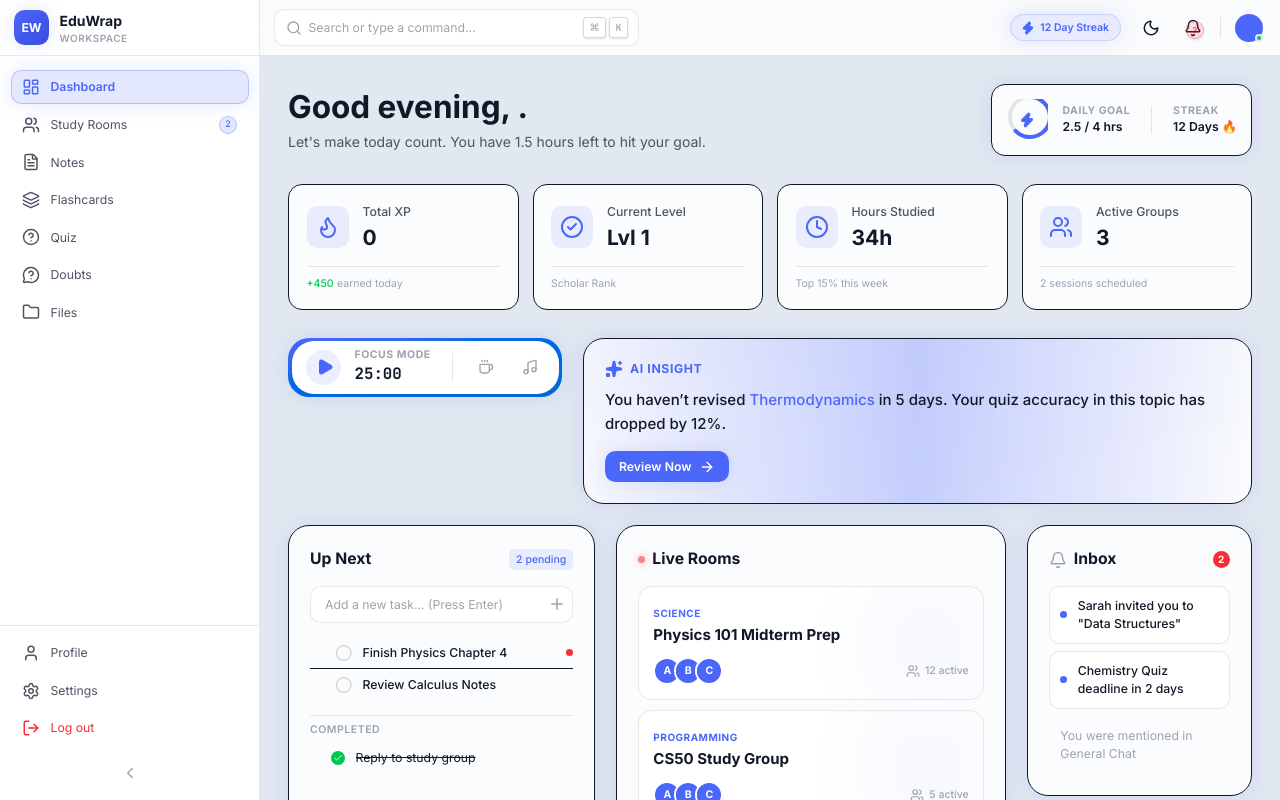
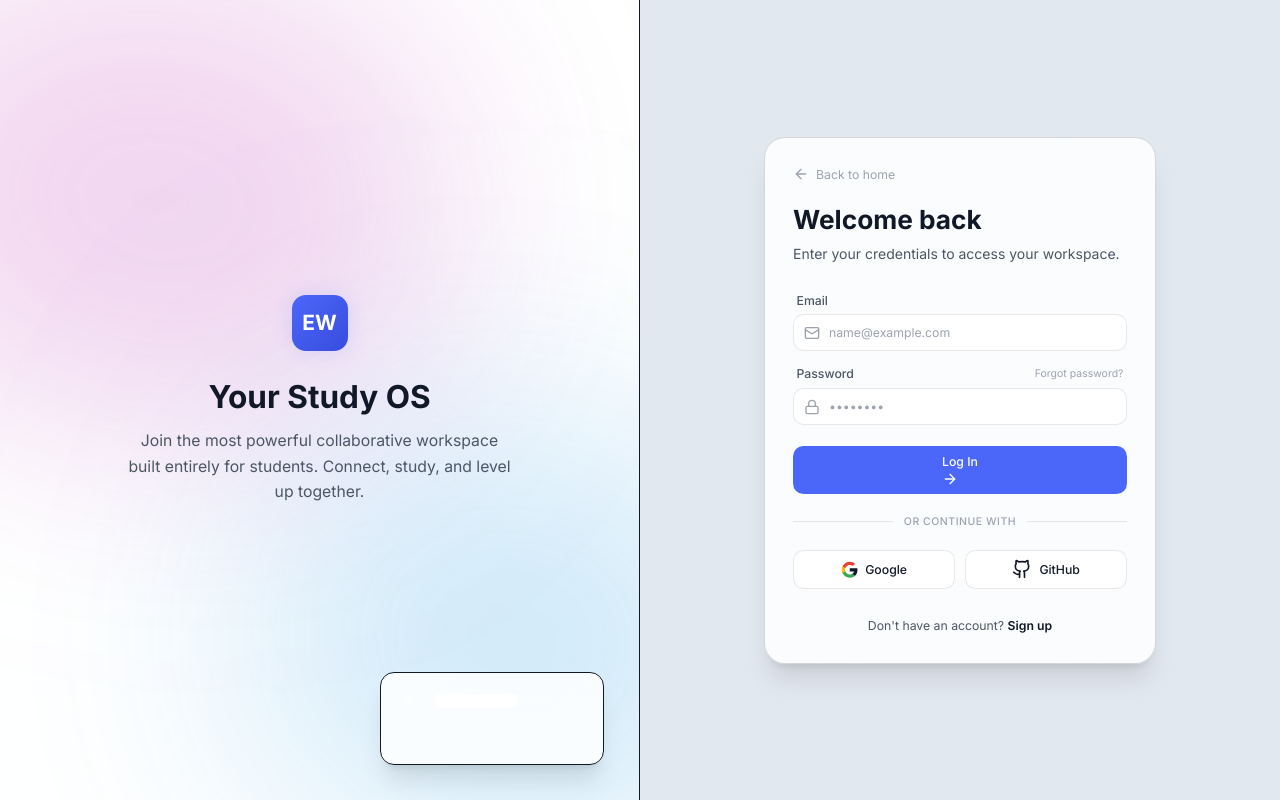
Before and after one commit to StudyApp-Project/EduWrap, a React (Vite) app: page /login in a window 1280 px wide. Before the commit this address led to /dashboard. Built offline with nearby package versions, Linux system fonts and the light colour scheme; no server answers.

Commit message:
feat: implement authentication routing with protected layouts and update landing page navigation

```diff
--- a/src/App.jsx
+++ b/src/App.jsx
@@ -60,10 +60,17 @@ export default function App() {
             <FlashcardProvider>
               <Routes>
                 {/* Public — no AppLayout */}
-            <Route path="/" element={<Landing />} />
+                <Route path="/" element={<Landing />} />
 
-            {/* App routes — inside AppLayout */}
-            <Route element={<AppLayout />}>
+                {/* Auth Routes */}
+                <Route element={<AuthLayout />}>
+                  <Route path="/login" element={<PublicRoute><Login /></PublicRoute>} />
+                  <Route path="/signup" element={<PublicRoute><Signup /></PublicRoute>} />
+                  <Route path="/onboarding" element={<PublicRoute><Onboarding /></PublicRoute>} />
+                </Route>
+
+                {/* App routes — inside AppLayout */}
+                <Route element={<ProtectedRoute><AppLayout /></ProtectedRoute>}>
               <Route path="/dashboard"     element={<Dashboard />} />
               <Route path="/rooms"         element={<Rooms />} />
               <Route path="/room/:id"      element={<StudyRoom />} />
--- a/src/pages/Landing.jsx
+++ b/src/pages/Landing.jsx
@@ -100,8 +100,8 @@ export default function Landing() {
               <IconButton variant="ghost" aria-label="Toggle Theme" onClick={toggleTheme}>
                 {theme === 'dark' || (theme === 'system' && window.matchMedia('(prefers-color-scheme: dark)').matches) ? <Sun size={18} /> : <Moon size={18} />}
               </IconButton>
-              <Button variant="ghost" className="hidden sm:flex" onClick={() => navigate('/dashboard')}>Login</Button>
-              <Button variant="primary" onClick={() => navigate('/dashboard')}>Get Started</Button>
+              <Button variant="ghost" className="hidden sm:flex" onClick={() => navigate('/login')}>Login</Button>
+              <Button variant="primary" onClick={() => navigate('/signup')}>Get Started</Button>
             </div>
           </div>
         </div>
@@ -290,7 +290,7 @@ export default function Landing() {
             <p className="text-xl text-(--text-secondary) mb-10 max-w-2xl mx-auto">
               Join thousands of students who are already studying smarter, not harder. It takes 30 seconds to sign up.
             </p>
-            <Button size="lg" variant="primary" className="h-16 px-10 text-lg shadow-(--shadow-glow)" onClick={() => navigate('/dashboard')}>
+            <Button size="lg" variant="primary" className="h-16 px-10 text-lg shadow-(--shadow-glow)" onClick={() => navigate('/signup')}>
               Get Started for Free <ArrowRight size={24} className="ml-2" />
             </Button>
             <div className="flex items-center justify-center gap-4 mt-8 text-sm text-(--text-muted)">
```
